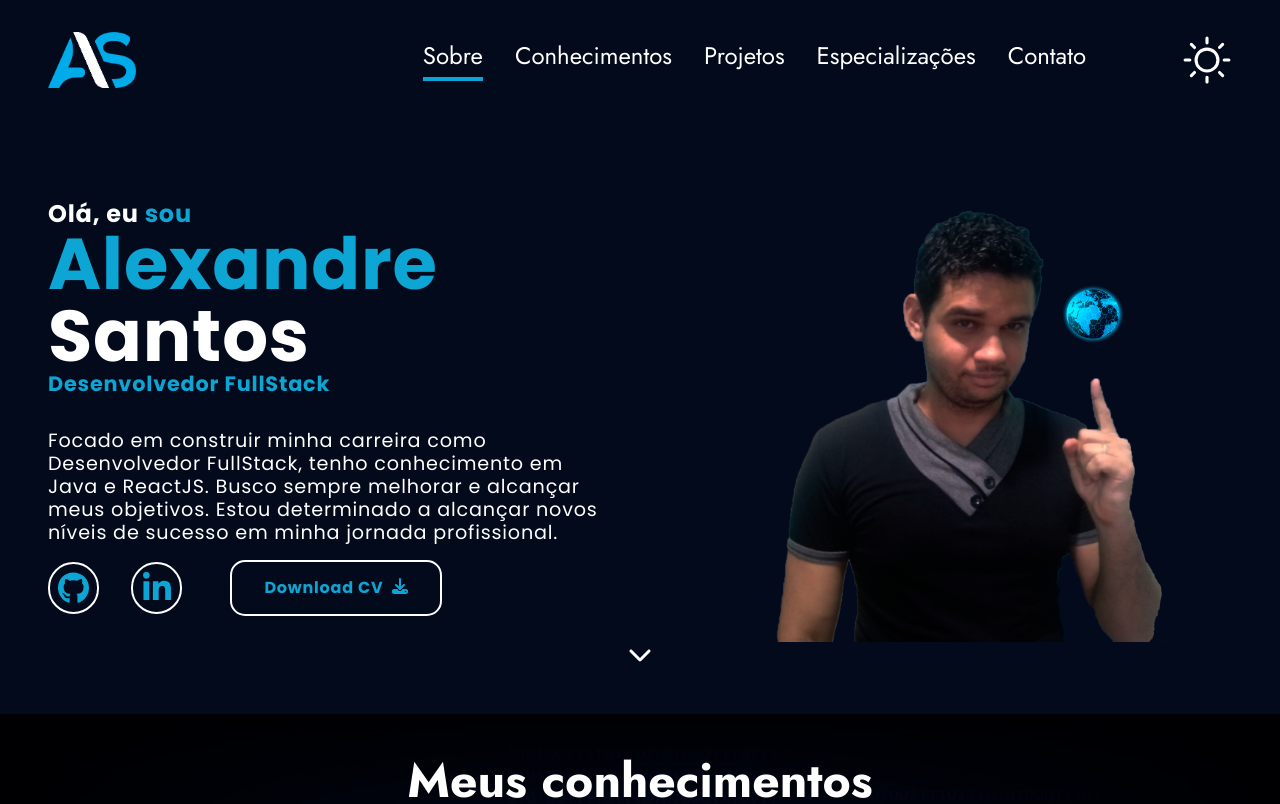
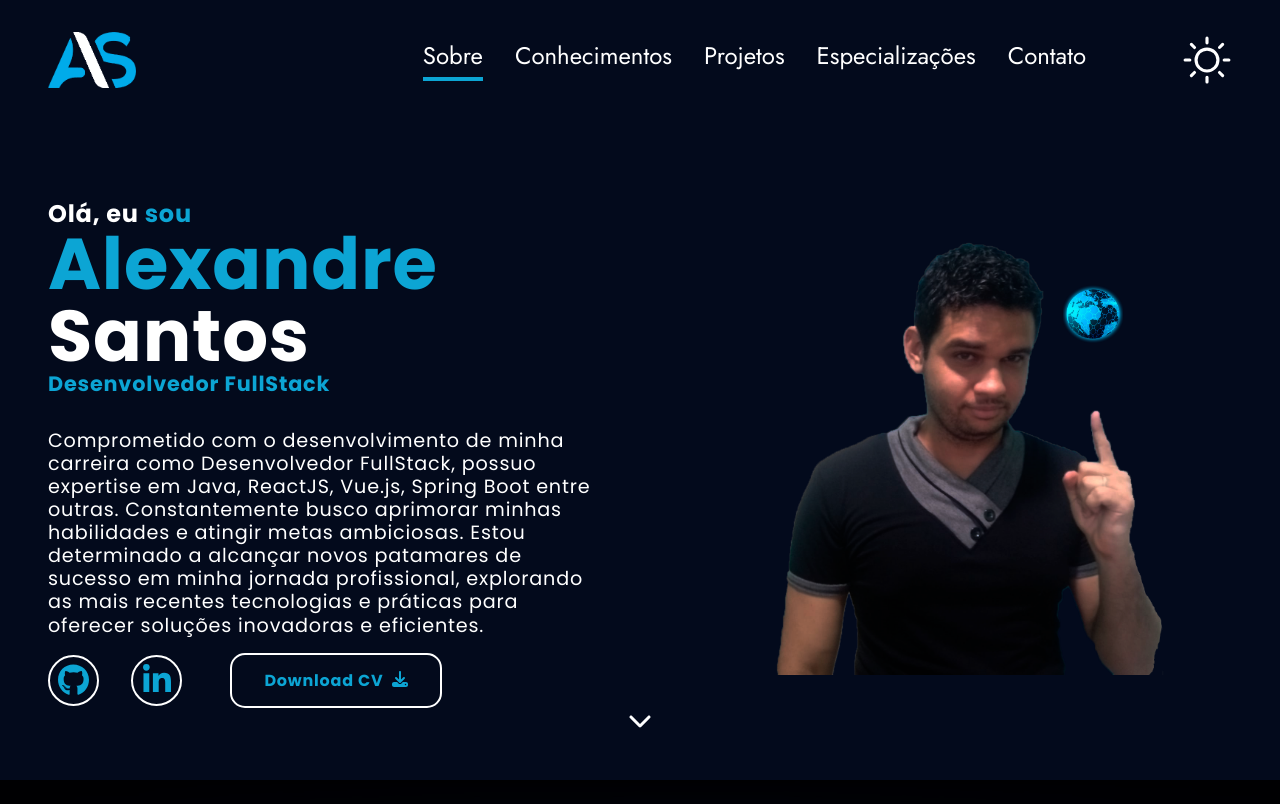
Before and after one commit to AleMFS/Portifolio, a React (Vite) app: page / in a window 1280 px wide. Shown: the top 804 px of the page. Built offline with nearby package versions, Linux system fonts and the light colour scheme.

Commit message:
projeto concluido

```diff
--- a/src/components/About/components/AboutMe/Mobile.tsx
+++ b/src/components/About/components/AboutMe/Mobile.tsx
@@ -2,7 +2,7 @@ import { MobileContainer } from "./styles";
 import CV from '../../../../assets/AlexandreCV.pdf'
 import { FontAwesomeIcon } from '@fortawesome/react-fontawesome'
 import { faDownload } from '@fortawesome/free-solid-svg-icons'
-import { faGithub, faLinkedinIn,faInstagram } from '@fortawesome/free-brands-svg-icons';
+import { faGithub, faLinkedinIn, faInstagram } from '@fortawesome/free-brands-svg-icons';
 import Teste from '../../../../assets/teste.png'
 import Orbe from "../../../../assets/orbe2.png"
 
@@ -20,8 +20,8 @@ export function Mobile() {
                 <img src={Orbe} alt="" className="globo" />
             </div>
             <p className="resumo">
-                Focado em construir minha carreira como Desenvolvedor FullStack, tenho conhecimento em Java e ReactJS.
-                Busco sempre melhorar e alcançar meus objetivos. Estou determinado a alcançar novos níveis de sucesso em minha jornada profissional.
+                Comprometido com o desenvolvimento de minha carreira como Desenvolvedor FullStack, possuo expertise em Java, ReactJS, Vue.js, Spring Boot entre outras. Constantemente busco aprimorar minhas habilidades e
+                atingir metas ambiciosas. Estou determinado a alcançar novos patamares de sucesso em minha jornada profissional, explorando as mais recentes tecnologias e práticas para oferecer soluções inovadoras e eficientes.
             </p>
             <div className="socialMedia">
                 <div className="links">
--- a/src/components/About/components/AboutMe/index.tsx
+++ b/src/components/About/components/AboutMe/index.tsx
@@ -16,8 +16,8 @@ export function AboutMe() {
                 <h5>Olá, eu <span>sou</span> </h5>
                 <h2><span>Alexandre </span>Santos</h2>
                 <h4>Desenvolvedor FullStack </h4>
-                <p>Focado em construir minha carreira como Desenvolvedor FullStack, tenho conhecimento em Java e ReactJS.
-                    Busco sempre melhorar e alcançar meus objetivos. Estou determinado a alcançar novos níveis de sucesso em minha jornada profissional. </p>
+                <p>Comprometido com o desenvolvimento de minha carreira como Desenvolvedor FullStack, possuo expertise em Java, ReactJS, Vue.js, Spring Boot entre outras. Constantemente busco aprimorar minhas habilidades e
+                    atingir metas ambiciosas. Estou determinado a alcançar novos patamares de sucesso em minha jornada profissional, explorando as mais recentes tecnologias e práticas para oferecer soluções inovadoras e eficientes.</p>
                 <div className="socialMedia">
                     <div className="links">
                         <a href="https://github.com/AleMFS" target="_blank">
--- a/src/components/About/index.tsx
+++ b/src/components/About/index.tsx
@@ -134,12 +134,12 @@ export function About({ themeToggler }: ChangeTheme) {
 
         <NavigationMobile>
 
-          <List size={40} onClick={() => handleMenu()} />
+          <List size={35} onClick={() => handleMenu()} />
 
           {theme === 'dark' ?
-            <Sun size={40} onClick={() => handleChangeTheme()} />
+            <Sun size={35} onClick={() => handleChangeTheme()} />
             :
-            <Moon size={40} onClick={() => handleChangeTheme()} />
+            <Moon size={35} onClick={() => handleChangeTheme()} />
           }
 
           <div className={`${hamburguer ? 'open' : 'close'} ${desactive}`}>
```
Also changed, not shown: 1 other file (tests, documents, lock files or other folders).
